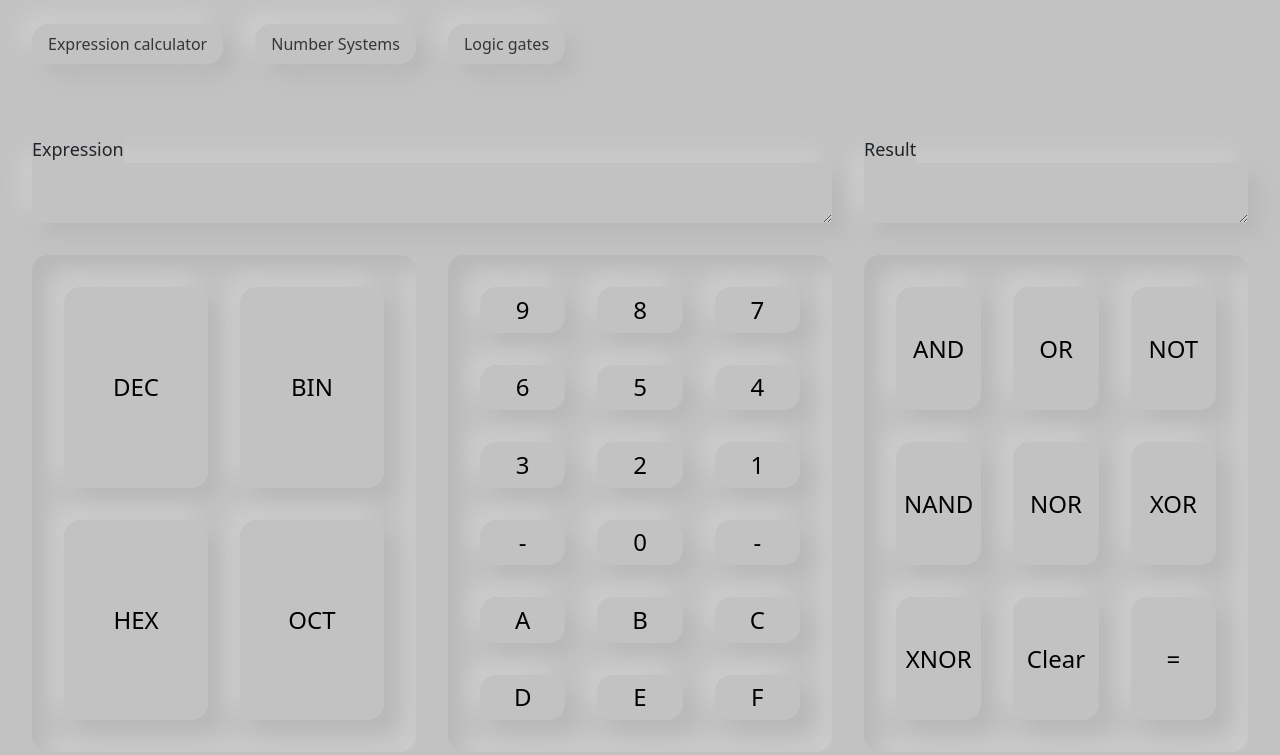
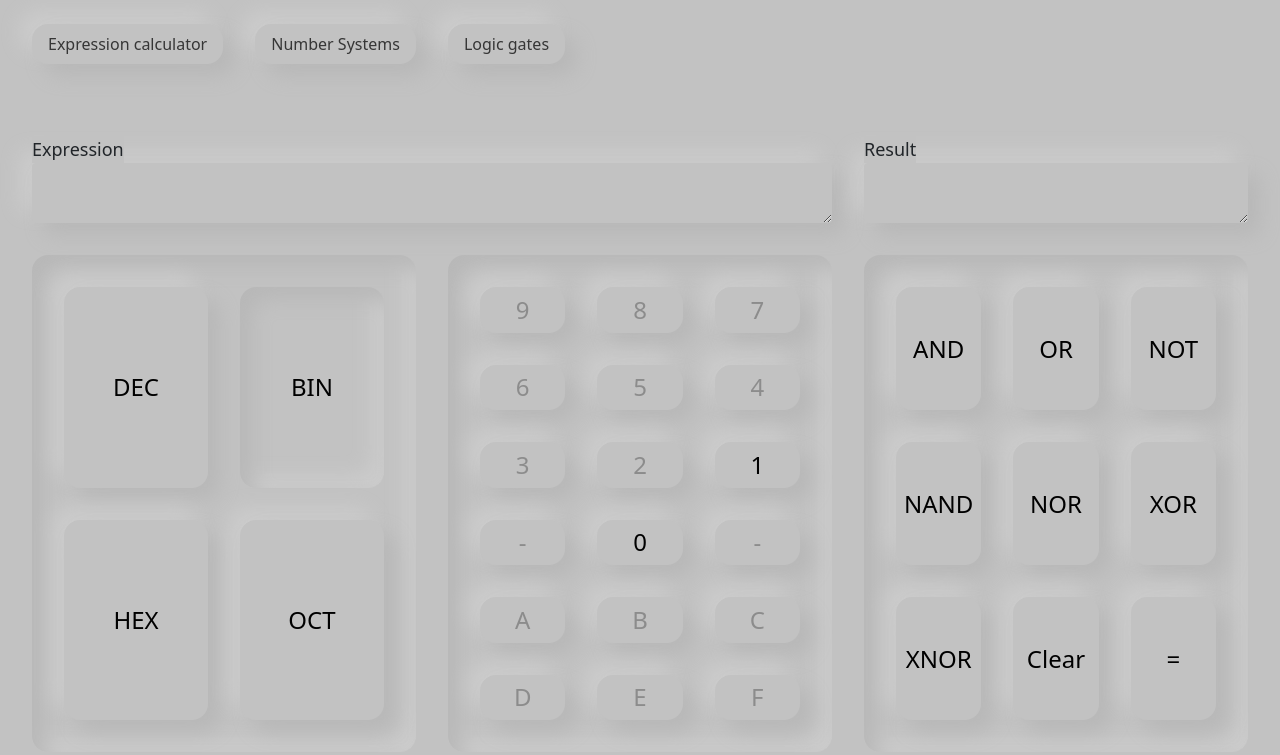
Before and after one commit to filipjoksovic/orscalculator, a website: page public/logic.html in a window 1280 px wide. Drawn offline with nearby package versions, Linux system fonts and the light colour scheme; files that its build step writes are made by us from their sources; files whose address does not match are found by name.

Commit message:
Logic when picking number systems

```diff
--- a/js/logic.js
+++ b/js/logic.js
@@ -19,6 +19,10 @@ console.log(xnor(a, b))
 
 let operators = ["AND", "OR", "NOT", "NAND", "NOR", "XOR", "XNOR"]
 
+$(document).ready(function () {
+    chosenSystem = "BIN"
+    setSystem(chosenSystem)
+})
 
 function parseExpression(expression) {
     let found = false;
@@ -73,8 +77,13 @@ function convertToBits(str) {
 function setSystem(sys) {
     chosenSystem = sys
     $(".neumorphic.button").removeClass("neumorphic-pressed")
-    $(event.target).toggleClass("neumorphic-pressed")
-    console.log($(event.target))
+    $("#" + sys).toggleClass("neumorphic-pressed")
+
+    setButtons(sys)
+}
+function setButtons(sys) {
+    $(".number").prop("disabled",true)
+    $("."+sys.toLowerCase()).prop("disabled",false)
 }
 function addToExpression(val) {
     $("#expression-area").val($("#expression-area").val() + val)
--- a/public/logic.html
+++ b/public/logic.html
@@ -32,30 +32,30 @@
 
         </div>
         <div class="number-systems neumorphic-pressed">
-            <button class="neumorphic button" onclick="setSystem('DEC')">DEC</button>
-            <button class="neumorphic button" onclick="setSystem('BIN')">BIN</button>
-            <button class="neumorphic button" onclick="setSystem('HEX')">HEX</button>
-            <button class="neumorphic button" onclick="setSystem('OCT')">OCT</button>
+            <button id = "DEC" class="neumorphic button" onclick="setSystem('DEC')">DEC</button>
+            <button id = "BIN" class="neumorphic button" onclick="setSystem('BIN')">BIN</button>
+            <button id = "HEX" class="neumorphic button" onclick="setSystem('HEX')">HEX</button>
+            <button id = "OCT"  class="neumorphic button" onclick="setSystem('OCT')">OCT</button>
         </div>
         <div class="numbers neumorphic-pressed">
-            <button class="neumorphic button" onclick="addToExpression('9')">9</button>
-            <button class="neumorphic button" onclick="addToExpression('8')">8</button>
-            <button class="neumorphic button" onclick="addToExpression('7')">7</button>
-            <button class="neumorphic button" onclick="addToExpression('6')">6</button>
-            <button class="neumorphic button" onclick="addToExpression('5')">5</button>
-            <button class="neumorphic button" onclick="addToExpression('4')">4</button>
-            <button class="neumorphic button" onclick="addToExpression('3')">3</button>
-            <button class="neumorphic button" onclick="addToExpression('2')">2</button>
-            <button class="neumorphic button" onclick="addToExpression('1')">1</button>
-            <button class="neumorphic button">-</button>
-            <button class="neumorphic button" onclick="addToExpression('0')">0</button>
-            <button class="neumorphic button">-</button>
-            <button class="neumorphic button" onclick="addToExpression('A')">A</button>
-            <button class="neumorphic button" onclick="addToExpression('B')">B</button>
-            <button class="neumorphic button" onclick="addToExpression('C')">C</button>
-            <button class="neumorphic button" onclick="addToExpression('D')">D</button>
-            <button class="neumorphic button" onclick="addToExpression('E')">E</button>
-            <button class="neumorphic button" onclick="addToExpression('F')">F</button>
+            <button class="number neumorphic button dec hex" onclick="addToExpression('9')">9</button>
+            <button class="number neumorphic button dec oct hex" onclick="addToExpression('8')">8</button>
+            <button class="number neumorphic button dec oct hex" onclick="addToExpression('7')">7</button>
+            <button class="number neumorphic button dec oct hex" onclick="addToExpression('6')">6</button>
+            <button class="number neumorphic button dec oct hex" onclick="addToExpression('5')">5</button>
+            <button class="number neumorphic button dec oct hex" onclick="addToExpression('4')">4</button>
+            <button class="number neumorphic button dec oct hex" onclick="addToExpression('3')">3</button>
+            <button class="number neumorphic button dec oct hex" onclick="addToExpression('2')">2</button>
+            <button class="number neumorphic button dec oct hex bin" onclick="addToExpression('1')">1</button>
+            <button class="number neumorphic button">-</button>
+            <button class="number neumorphic button dec oct hex bin" onclick="addToExpression('0')">0</button>
+            <button class="number neumorphic button">-</button>
+            <button class="number neumorphic button hex" onclick="addToExpression('A')">A</button>
+            <button class="number neumorphic button hex" onclick="addToExpression('B')">B</button>
+            <button class="number neumorphic button hex" onclick="addToExpression('C')">C</button>
+            <button class="number neumorphic button hex" onclick="addToExpression('D')">D</button>
+            <button class="number neumorphic button hex" onclick="addToExpression('E')">E</button>
+            <button class="number neumorphic button hex" onclick="addToExpression('F')">F</button>
         </div>
         <div class="operators neumorphic-pressed">
             <button class="neumorphic button" onclick = "setOperator('AND')">AND</button>
```
